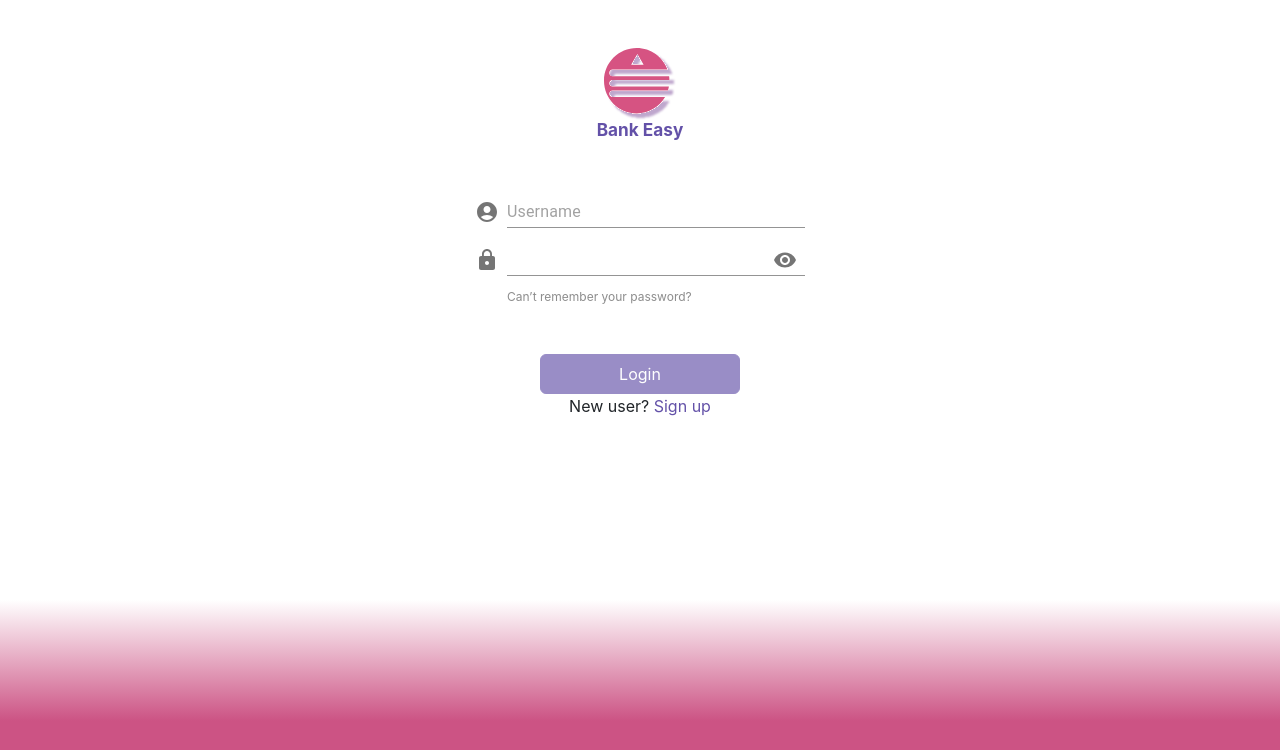
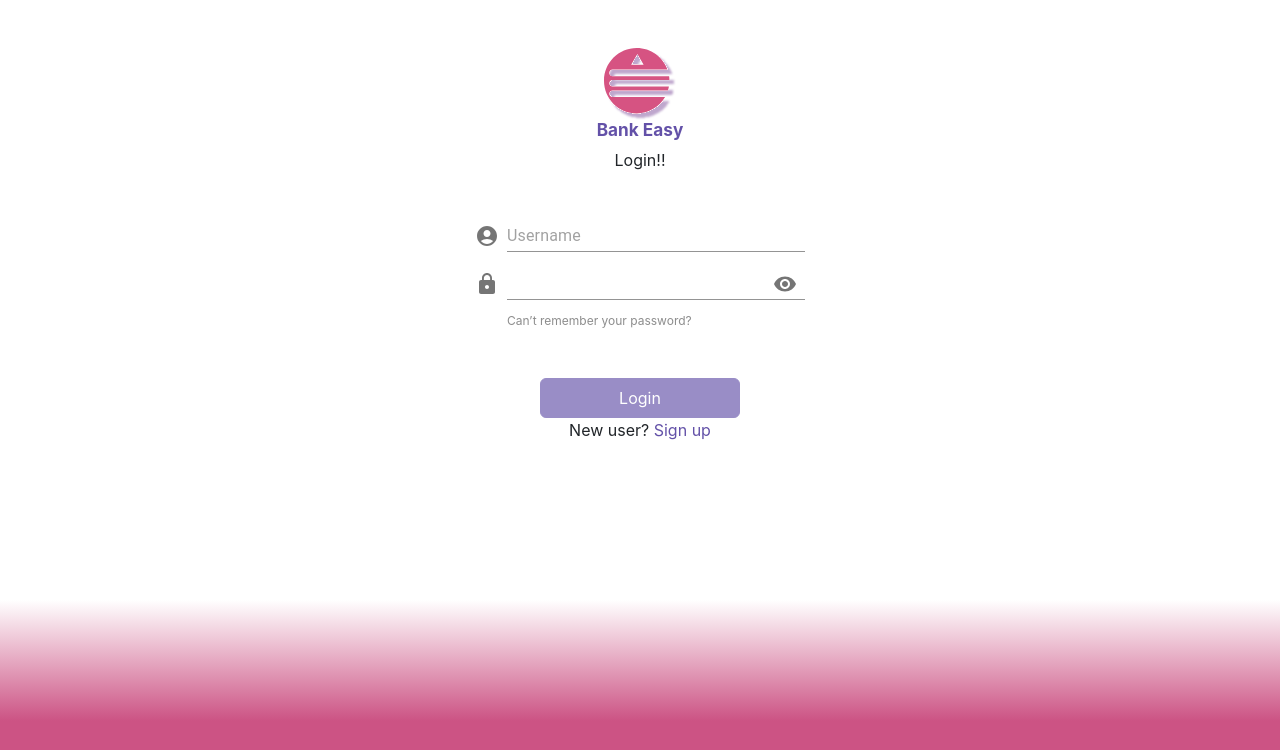
Before and after one commit to Taofeeq-deru/bank-easy, a React (Create React App) app: page / in a window 1280 px wide. Shown: the top 750 px of the page. Built offline with nearby package versions, Linux system fonts and the light colour scheme.

Commit message:
add "login"

```diff
--- a/src/views/Login/Login.jsx
+++ b/src/views/Login/Login.jsx
@@ -42,7 +42,7 @@ function Login() {
     <div className="landing-page-container vh-100 vw-100 p-5">
       <div className="d-flex flex-column align-items-center w-100">
         <Logo size="md" />
-
+        Login!!
         <form onSubmit={handleSubmit} className="mt-5 login-form">
           <Box sx={{ display: "flex", alignItems: "flex-end", width: "100%" }}>
             <AccountCircle sx={{ color: "action.active", mr: 1, my: 0.5 }} />
```
